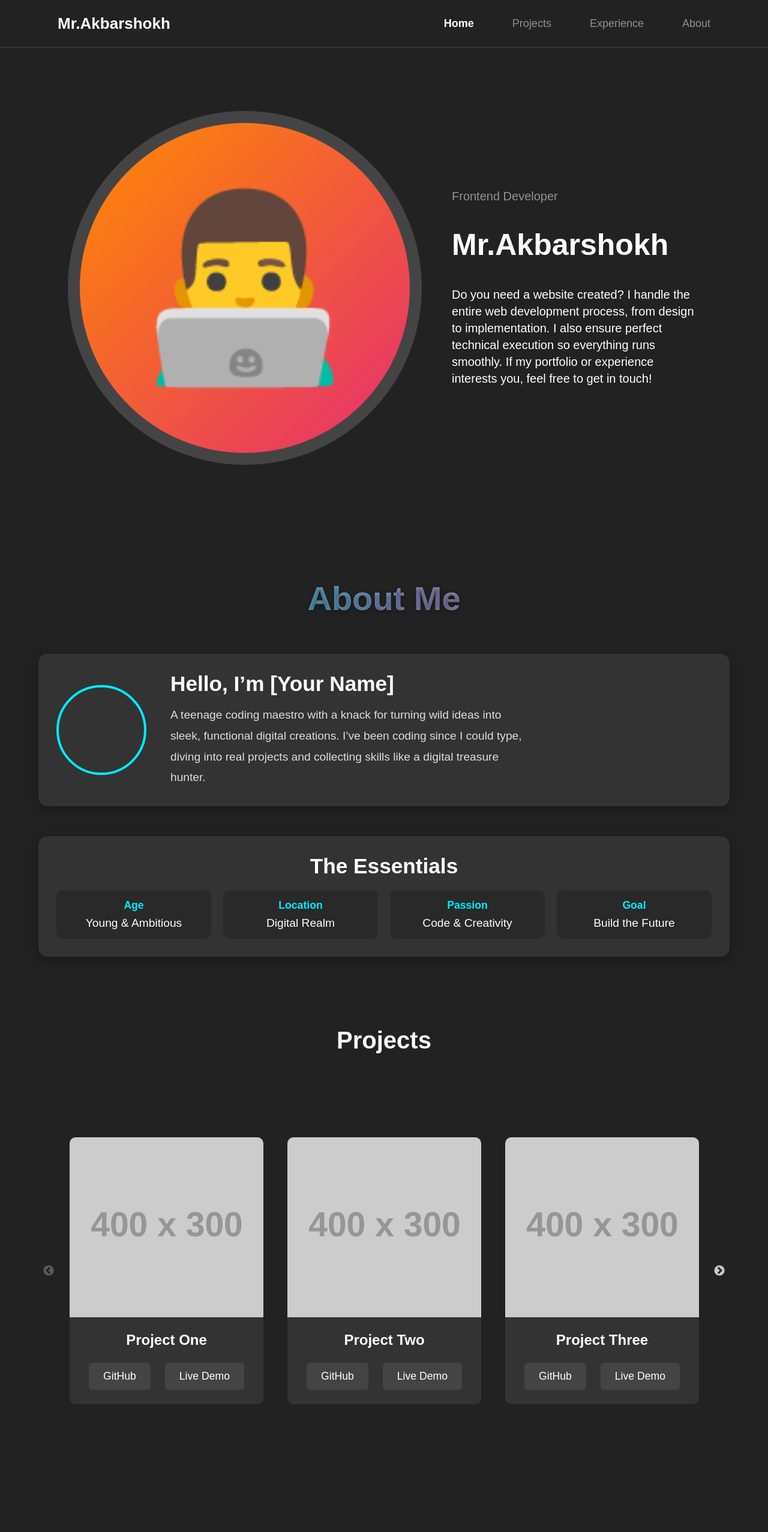
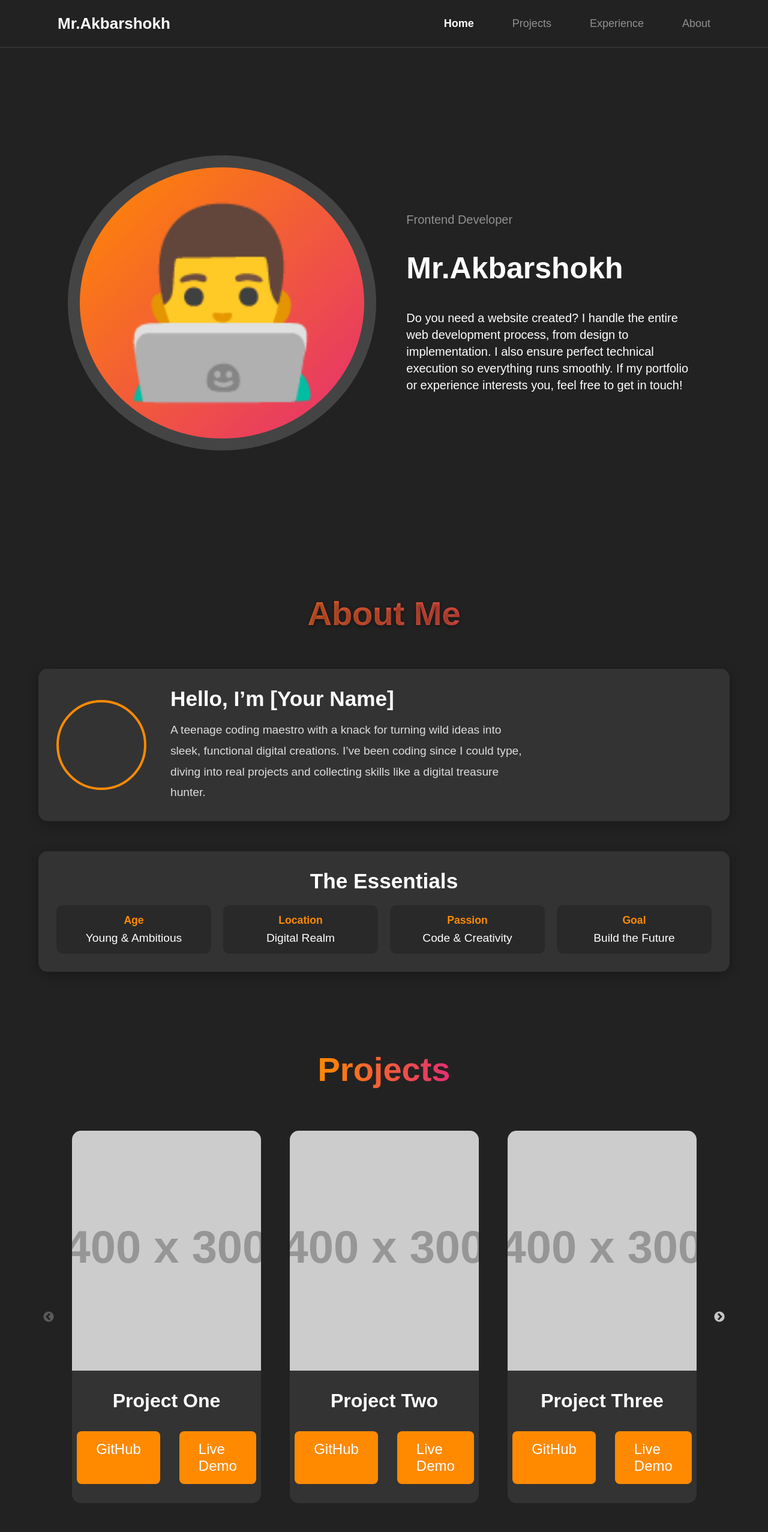
Before and after one commit to Akbarshoh404/New-Portfolio, a React (Create React App) app: page / in a window 1280 px wide. Shown: the top 2554 px of the page at 60% size. Built offline with nearby package versions, Linux system fonts and the light colour scheme.

Commit message:
updated website

```diff
--- a/src/Pages/About/style.module.scss
+++ b/src/Pages/About/style.module.scss
@@ -1,12 +1,12 @@
 .about {
   width: 100%;
-  height: 100vh; // Fixed height as requested
+  min-height: 100vh; // Changed to min-height for flexibility
   background: #222222;
   color: white;
-  display: flex; // Added flex
-  flex-direction: column; // Column direction
-  justify-content: center; // Center content vertically
-  overflow-y: auto; // Allows scrolling if content overflows
+  display: flex;
+  flex-direction: column;
+  justify-content: center;
+  padding: 70px 0 20px 0; // Added top padding for Navbar
 
   .container {
     width: 90%;
@@ -14,11 +14,11 @@
     margin: 0 auto;
 
     .title {
-      font-size: 3.5rem; // Increased size
-      margin-bottom: 60px; // Increased spacing
+      font-size: 3.5rem;
+      margin-bottom: 60px;
       text-align: center;
       font-family: "Arial", sans-serif;
-      background: linear-gradient(to right, #00eaff, #ff4d8d);
+      background: linear-gradient(to right, #ff8a00, #e52e71); // Updated colors
       -webkit-background-clip: text;
       color: transparent;
       text-shadow: 0 2px 6px rgba(0, 0, 0, 0.4);
@@ -28,34 +28,34 @@
     .aboutContent {
       display: flex;
       flex-direction: column;
-      gap: 50px; // Increased gap for bigger layout
+      gap: 50px;
 
       .profileCard {
         display: flex;
         align-items: center;
-        gap: 40px; // Increased gap
+        gap: 40px;
         background: rgba(255, 255, 255, 0.08);
-        padding: 30px; // Increased padding
+        padding: 30px;
         border-radius: 15px;
         box-shadow: 0 4px 20px rgba(0, 0, 0, 0.3);
         transition: transform 0.3s ease, box-shadow 0.3s ease;
 
         &:hover {
           transform: translateY(-5px);
-          box-shadow: 0 6px 25px rgba(0, 234, 255, 0.2);
+          box-shadow: 0 6px 25px rgba(229, 46, 113, 0.2); // Updated to #e52e71
         }
 
         .profileImage {
-          width: 150px; // Increased size
+          width: 150px;
           height: 150px;
           background: #333;
           border-radius: 50%;
-          border: 4px solid #00eaff; // Thicker border
+          border: 4px solid #ff8a00; // Updated color
           flex-shrink: 0;
           transition: border-color 0.3s;
 
           &:hover {
-            border-color: #ff4d8d;
+            border-color: #e52e71; // Updated color
           }
         }
 
@@ -63,15 +63,15 @@
           flex: 1;
 
           h2 {
-            font-size: 2.2rem; // Increased size
-            margin-bottom: 15px; // Increased spacing
+            font-size: 2.2rem;
+            margin-bottom: 15px;
             color: #fff;
           }
 
           .description {
-            line-height: 1.8; // Increased for readability
-            font-size: 1.2rem; // Increased size
-            max-width: 600px; // Slightly wider
+            line-height: 1.8;
+            font-size: 1.2rem;
+            max-width: 600px;
             color: #ddd;
           }
         }
@@ -79,7 +79,7 @@
 
       .detailsGrid {
         background: rgba(255, 255, 255, 0.08);
-        padding: 30px; // Increased padding
+        padding: 30px;
         border-radius: 15px;
         box-shadow: 0 4px 20px rgba(0, 0, 0, 0.3);
         transition: transform 0.3s ease;
@@ -89,41 +89,39 @@
         }
 
         .subtitle {
-          font-size: 2.2rem; // Increased size
-          margin-bottom: 20px; // Increased spacing
+          font-size: 2.2rem;
+          margin-bottom: 20px;
           text-align: center;
           color: #fff;
         }
 
         .gridItems {
           display: grid;
-          grid-template-columns: repeat(
-            auto-fit,
-            minmax(200px, 1fr)
-          ); // Increased min width
-          gap: 20px; // Increased gap
+          grid-template-columns: repeat(auto-fit, minmax(200px, 1fr));
+          gap: 20px;
 
           .gridItem {
             text-align: center;
-            padding: 15px; // Increased padding
+            padding: 15px;
             background: rgba(0, 0, 0, 0.2);
             border-radius: 10px;
             transition: background 0.3s;
+            cursor: pointer;
 
             &:hover {
-              background: rgba(0, 234, 255, 0.1);
+              background: rgba(255, 138, 0, 0.1); // Updated to #ff8a00
             }
 
             .label {
               display: block;
-              font-size: 1.1rem; // Increased size
-              color: #00eaff;
+              font-size: 1.1rem;
+              color: #ff8a00; // Updated color
               font-weight: bold;
-              margin-bottom: 8px; // Increased spacing
+              margin-bottom: 8px;
             }
 
             span {
-              font-size: 1.2rem; // Increased size
+              font-size: 1.2rem;
               color: #fff;
             }
           }
@@ -146,13 +144,13 @@
 
 @media (max-width: 768px) {
   .about {
-    padding: 20px 0;
+    padding: 60px 0 20px 0; // Adjusted for smaller screens
 
     .container {
       width: 95%;
 
       .title {
-        font-size: 2rem; // Reduced from 2.5rem
+        font-size: 2rem;
         margin-bottom: 40px;
       }
 
@@ -171,12 +169,12 @@
 
           .profileText {
             h2 {
-              font-size: 1.5rem; // Reduced from 1.8rem
+              font-size: 1.5rem;
             }
 
             .description {
               max-width: 100%;
-              font-size: 0.9rem; // Reduced from 1rem
+              font-size: 0.9rem;
             }
           }
         }
@@ -185,7 +183,7 @@
           padding: 20px;
 
           .subtitle {
-            font-size: 1.5rem; // Reduced from 1.8rem
+            font-size: 1.5rem;
           }
 
           .gridItems {
@@ -196,11 +194,11 @@
               padding: 12px;
 
               .label {
-                font-size: 0.9rem; // Reduced from 1rem
+                font-size: 0.9rem;
               }
 
               span {
-                font-size: 1rem; // Reduced from 1.1rem
+                font-size: 1rem;
               }
             }
           }
--- /dev/null
+++ b/src/Pages/Header/index.jsx
@@ -0,0 +1,28 @@
+import React from "react";
+import styles from "./style.module.scss";
+
+const Home = () => {
+  return (
+    <div className={styles.home}>
+      <div className={styles.container}>
+        <div className={styles.left}>
+          <div className={styles.emojiContainer}>
+            <p>👨‍💻</p>
+          </div>
+        </div>
+        <div className={styles.right}>
+          <p className={styles.p1}>Frontend Developer</p>
+          <p className={styles.p2}>Mr.Akbarshokh</p>
+          <p className={styles.p3}>
+            Do you need a website created? I handle the entire web development
+            process, from design to implementation. I also ensure perfect
+            technical execution so everything runs smoothly. If my portfolio or
+            experience interests you, feel free to get in touch!
+          </p>
+        </div>
+      </div>
+    </div>
+  );
+};
+
+export default Home;
--- a/src/Pages/Home/style.module.scss
+++ b/src/Pages/Header/style.module.scss
@@ -12,13 +12,16 @@
   display: flex;
   align-items: center;
   justify-content: center;
-  padding: 20px;
+  padding: 70px 20px 20px 20px; // Added top padding for navbar
+
+  @media (max-width: 768px) {
+    padding-top: 60px; // Adjust for smaller screens if navbar height changes
+  }
 }
 
 .container {
   width: 85%;
   max-width: 1200px;
-  height: 100%;
   display: flex;
   align-items: center;
   justify-content: center;
@@ -32,14 +35,13 @@
 }
 
 .left {
-  width: 100%;
+  flex: 1; // Changed from width: 100% to flex for better responsiveness
   display: flex;
   justify-content: center;
   align-items: center;
 
   @media (max-width: 768px) {
-    width: 100%;
-    margin-top: 20px;
+    margin-top: 0; // Removed unnecessary margin-top
   }
 }
 
@@ -54,34 +56,32 @@
 
   p {
     font-size: 300px;
-    height: 450px;
-    width: 450px;
+    margin: 0; // Ensure no extra margins
     display: flex;
     align-items: center;
     justify-content: center;
 
     @media (max-width: 1024px) {
       font-size: 200px;
-      height: 300px;
-      width: 300px;
     }
 
     @media (max-width: 768px) {
       font-size: 150px;
-      height: 200px;
-      width: 200px;
     }
 
     @media (max-width: 480px) {
       font-size: 100px;
-      height: 150px;
-      width: 150px;
     }
   }
 
   @media (max-width: 1024px) {
     padding: 40px;
     border-width: 15px;
+  }
+
+  @media (max-width: 768px) {
+    padding: 30px;
+    border-width: 12px;
   }
 
   @media (max-width: 480px) {
@@ -91,17 +91,15 @@
 }
 
 .right {
-  width: 100%;
+  flex: 1; // Changed from width: 100% to flex
   display: flex;
-  justify-content: center;
   flex-direction: column;
   gap: 40px;
 
   @media (max-width: 768px) {
-    width: 100%;
     gap: 20px;
     text-align: center;
-    margin-bottom: 20px;
+    margin-bottom: 0; // Removed unnecessary margin-bottom
   }
 }
 
--- a/src/Pages/Home/index.jsx
+++ /dev/null
@@ -1,32 +0,0 @@
-import React from "react";
-import Navabar from "../../Layoutes/Navbar";
-import Footer from "../../Layoutes/Footer";
-import styles from "./style.module.scss";
-
-const Home = () => {
-  return (
-    <>
-      <div className={styles.home}>
-        <div className={styles.container}>
-          <div className={styles.left}>
-            <div className={styles.emojiContainer}>
-              <p>👨‍💻</p>
-            </div>
-          </div>
-          <div className={styles.right}>
-            <p className={styles.p1}>Frontend Developer</p>
-            <p className={styles.p2}>Mr.Akbarshokh</p>
-            <p className={styles.p3}>
-              Do you need a website created? I handle the entire web development
-              process, from design to implementation. I also ensure perfect
-              technical execution so everything runs smoothly. If my portfolio
-              or experience interests you, feel free to get in touch!
-            </p>
-          </div>
-        </div>
-      </div>
-    </>
-  );
-};
-
-export default Home;
--- a/src/Pages/Projects/index.jsx
+++ b/src/Pages/Projects/index.jsx
@@ -1,6 +1,4 @@
 import React from "react";
-import Navabar from "../../Layoutes/Navbar";
-import Footer from "../../Layoutes/Footer";
 import Slider from "react-slick";
 import "slick-carousel/slick/slick.css";
 import "slick-carousel/slick/slick-theme.css";
@@ -69,14 +67,13 @@ const Projects = () => {
         settings: {
           slidesToShow: 1,
           slidesToScroll: 1,
-          arrows: false,
+          arrows: true,
         },
       },
     ],
   };
 
   return (
-    <>
     <div className={styles.projects}>
       <h1 className={styles.projectsTitle}>Projects</h1>
       <div className={styles.container}>
@@ -114,7 +111,6 @@ const Projects = () => {
         </Slider>
       </div>
     </div>
-    </>
   );
 };
 
--- a/src/Pages/Projects/style.module.scss
+++ b/src/Pages/Projects/style.module.scss
@@ -12,18 +12,22 @@
   display: flex;
   flex-direction: column;
   align-items: center;
-  padding: 2rem 0;
+  padding: 70px 0 2rem 0;
 }
 
 .projectsTitle {
-  font-size: clamp(1.5rem, 5vw, 2.5rem);
+  font-size: clamp(2rem, 6vw, 3.5rem); // Increased from 1.5rem-2.5rem
   font-weight: 700;
-  margin-bottom: 2rem;
+  margin-bottom: 2.5rem; // Slightly increased
   text-align: center;
+  background: linear-gradient(to right, #ff8a00, #e52e71);
+  -webkit-background-clip: text;
+  color: transparent;
 }
 
 .container {
   width: 85%;
+  max-width: 1400px; // Increased from 1200px to accommodate larger cards
   margin: auto;
   position: relative;
 }
@@ -38,72 +42,75 @@
 
 .slick-track {
   display: flex;
-  align-items: center;
+  align-items: stretch;
 }
 
 .cardWrapper {
-  padding: 20px clamp(0.5rem, 2vw, 1.25rem);
-  width: 100% !important;
+  padding: 30px clamp(0.75rem, 2.5vw, 1.5rem); // Increased padding
+  height: 100%;
 }
 
 .card {
   width: 100%;
   background: #333;
-  border-radius: 10px;
+  border-radius: 15px; // Slightly larger radius
   overflow: hidden;
   display: flex;
   flex-direction: column;
   transition: transform 0.3s ease, box-shadow 0.3s ease;
+  height: 100%;
 }
 
 .card:hover {
-  transform: translateY(-8px);
-  box-shadow: 0 8px 16px rgba(0, 0, 0, 0.3);
+  transform: translateY(-10px); // Increased lift effect
+  box-shadow: 0 10px 20px rgba(229, 46, 113, 0.3);
 }
 
 .cardImage {
   width: 100%;
-  height: clamp(150px, 40vw, 300px);
+  height: clamp(200px, 45vw, 400px); // Increased from 150px-300px
   object-fit: cover;
 }
 
 .cardTitle {
-  padding: clamp(1rem, 2vw, 1.5rem);
-  font-size: clamp(1rem, 3vw, 1.5rem);
+  padding: clamp(1.25rem, 2.5vw, 2rem); // Increased padding
+  font-size: clamp(1.25rem, 3.5vw, 2rem); // Increased from 1rem-1.5rem
   text-align: center;
+  color: #fff;
 }
 
 .cardLinks {
-  padding: 0 clamp(1rem, 2vw, 1.5rem) clamp(1rem, 2vw, 1.5rem);
+  padding: 0 clamp(1.25rem, 2.5vw, 2rem) clamp(1.25rem, 2.5vw, 2rem); // Increased padding
   display: flex;
-  gap: clamp(0.5rem, 2vw, 1.5rem);
+  gap: clamp(0.75rem, 2.5vw, 2rem); // Increased gap
   justify-content: center;
+  margin-top: auto;
 }
 
 .link {
   color: #fff;
   text-decoration: none;
-  padding: clamp(0.5rem, 1.5vw, 0.75rem) clamp(1rem, 2vw, 1.5rem);
-  background: #444;
-  border-radius: 6px;
-  font-size: clamp(0.9rem, 2vw, 1.1rem);
+  padding: clamp(0.75rem, 2vw, 1rem) clamp(1.25rem, 2.5vw, 2rem); // Increased padding
+  background: #ff8a00;
+  border-radius: 8px; // Slightly larger radius
+  font-size: clamp(1rem, 2.5vw, 1.5rem); // Increased from 0.9rem-1.1rem
   transition: background 0.3s ease;
 }
 
 .link:hover {
-  background: #555;
+  background: #e52e71;
 }
 
 .slick-arrow {
   position: absolute;
   top: 50%;
   transform: translateY(-50%);
-  background: rgba(255, 255, 255, 0.2);
+  background: rgba(255, 138, 0, 0.7);
   border: none;
   color: white;
-  font-size: clamp(1.5rem, 4vw, 3rem);
-  width: clamp(40px, 6vw, 70px);
-  height: clamp(40px, 6vw, 70px);
+  font-size: clamp(2rem, 5vw, 4rem); // Increased from 1.5rem-3rem
+  width: clamp(50px, 7vw, 80px); // Increased from 40px-70px
+  height: clamp(50px, 7vw, 80px);
   border-radius: 50%;
   cursor: pointer;
   transition: background 0.3s ease;
@@ -114,7 +121,7 @@
 }
 
 .slick-arrow:hover {
-  background: rgba(255, 255, 255, 0.4);
+  background: rgba(229, 46, 113, 0.7);
 }
 
 .slick-arrow.slick-disabled {
@@ -123,11 +130,11 @@
 }
 
 .slick-prev {
-  left: clamp(10px, 2vw, 30px);
+  left: clamp(15px, 2.5vw, 40px); // Increased offset
 }
 
 .slick-next {
-  right: clamp(10px, 2vw, 30px);
+  right: clamp(15px, 2.5vw, 40px); // Increased offset
 }
 
 .slick-prev:before,
@@ -135,8 +142,24 @@
   display: none;
 }
 
+@media (max-width: 768px) {
+  .projects {
+    padding: 60px 0 2rem 0;
+  }
+
+  .cardWrapper {
+    padding: 15px clamp(0.75rem, 2vw, 1.25rem); // Adjusted for smaller screens
+  }
+}
+
 @media (max-width: 480px) {
   .cardWrapper {
-    padding: 0 0.5rem;
+    padding: 10px 0.75rem;
+  }
+
+  .slick-arrow {
+    width: 50px;
+    height: 50px;
+    font-size: 2rem;
   }
 }
--- a/src/Pages/index.jsx
+++ b/src/Pages/index.jsx
@@ -1,9 +1,8 @@
-// Portfolio.jsx
 import React from "react";
 import styles from "./style.module.scss";
 import Navbar from "../Layoutes/Navbar";
 import Footer from "../Layoutes/Footer";
-import Home from "./Home/index";
+import Home from "./Header/index";
 import About from "./About/index";
 import Experience from "./Experience/index";
 import Projects from "./Projects/index";
```
Also changed, not shown: src/Pages/About/index.jsx (+3 -7 lines). Lines whose indentation alone changed are shown as unchanged.
